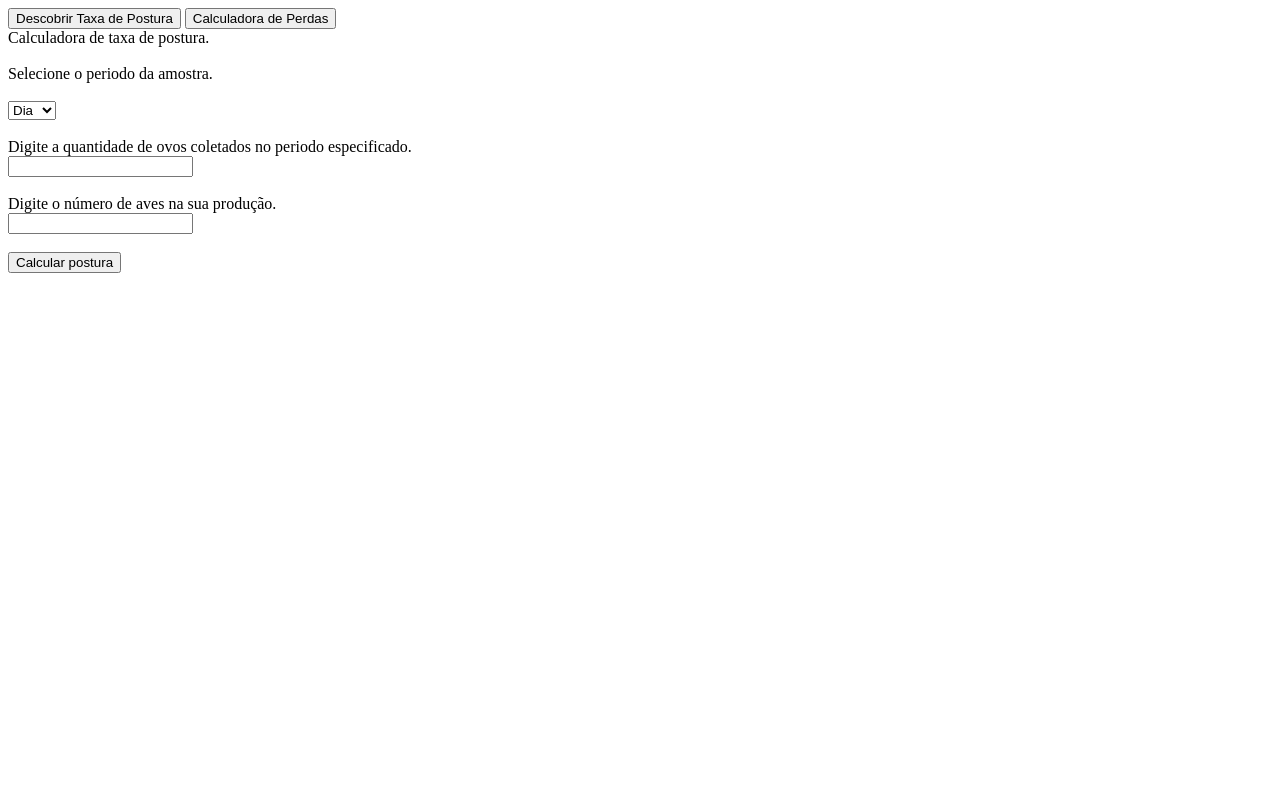
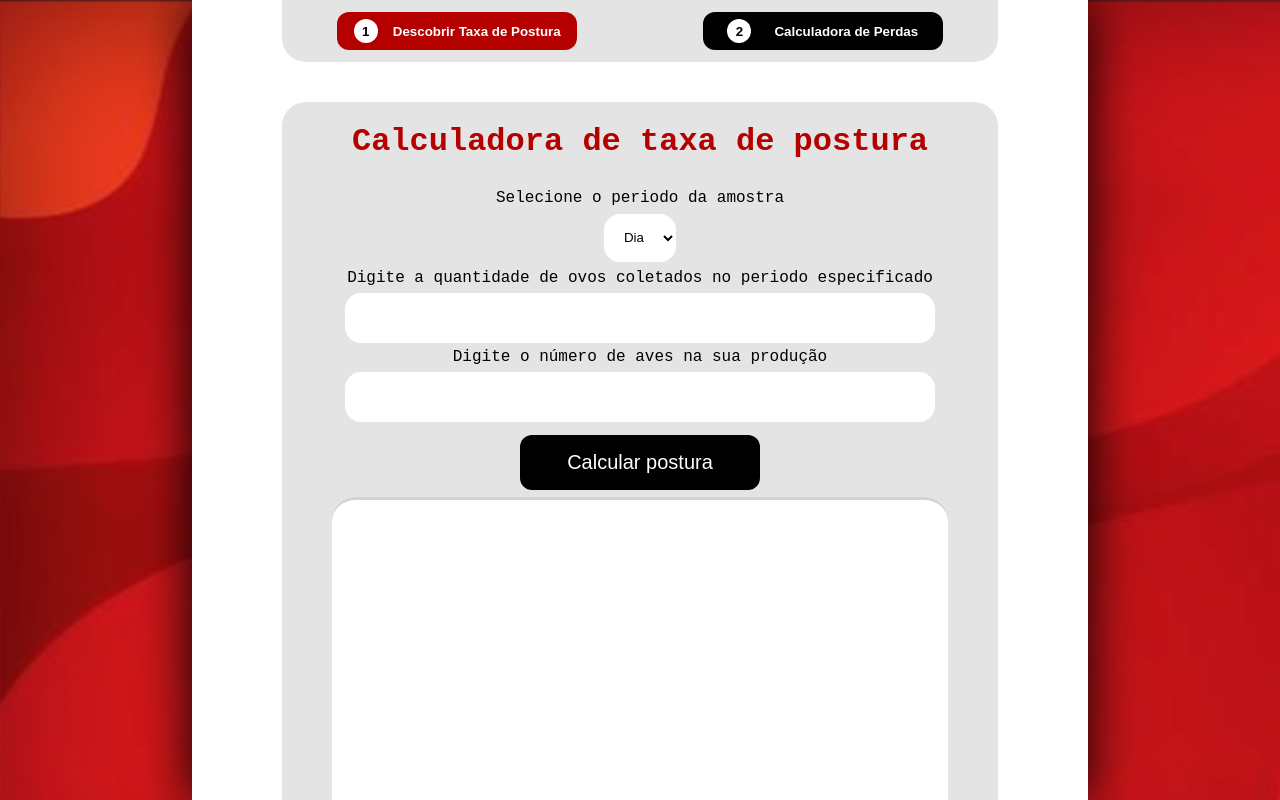
Before and after one commit to Avi-Safe/Grupo, a plain HTML site: page Calculadora Financeira/calculadora.html in a window 1280 px wide. Drawn offline with Linux system fonts and the light colour scheme.

Commit message:
CSS Calculadora

```diff
--- a/Calculadora Financeira/calculadora.html
+++ b/Calculadora Financeira/calculadora.html
@@ -3,26 +3,31 @@
 <head>
     <meta charset="UTF-8">
     <meta name="viewport" content="width=device-width, initial-scale=1.0">
+    <link rel="stylesheet" href="style.css">
     <title>Document</title>
 </head>
 <body>
-    <div id="navbar"><button onclick="gotoPage1()">Descobrir Taxa de Postura</button>
-    <button onclick="gotoPage2()">Calculadora de Perdas</button></div>
-    <div id="conteudo">
-        Calculadora de taxa de postura. <br><br>
-        Selecione o periodo da amostra. <br><br>
+    <div class="main" id="page">
+        <div class="navbar"><button onclick="gotoPage1()" class="atual"><span>1</span> Descobrir Taxa de Postura</button>
+        <button onclick="gotoPage2()"><span>2</span> Calculadora de Perdas</button></div>
+        <div class="conteudo" id="conteudo">
+            <h1>Calculadora de taxa de postura</h1>
+            Selecione o periodo da amostra
             <select name="" id="get_periodo">
                 <option value="1">Dia</option>
                 <option value="2">Mês</option>
                 <option value="3">Ano</option>
-        </select><br><br>
-        Digite a quantidade de ovos coletados no periodo especificado. <br>
-        <input type="text" id="get_ovos"><br><br>
-        Digite o número de aves na sua produção. <br>
-        <input type="text" id="get_ave"><br><br>
+            </select>
+            <div class="entrada">
+                Digite a quantidade de ovos coletados no periodo especificado <br>
+                <input type="number" id="get_ovos">
+                Digite o número de aves na sua produção <br>
+                <input type="number" id="get_ave">
+            </div>
 
-        <button onclick="getPostura()">Calcular postura</button><br><br>
-        <div id="mensagem"></div>
+            <button onclick="getPostura()">Calcular postura</button>
+            <div class="mes_container"><div id="mensagem"></div></div>
+        </div>
     </div>
 
 
@@ -32,36 +37,47 @@
 <script>
 
     function gotoPage1(){
-        conteudo.innerHTML = `
-        Calculadora de taxa de postura. <br><br>
-        Selecione o periodo da amostra. <br><br>
+        page.innerHTML = `
+        <div class="navbar"><button onclick="gotoPage1()" class="atual"><span>1</span> Descobrir Taxa de Postura</button>
+        <button onclick="gotoPage2()"><span>2</span> Calculadora de Perdas</button></div>
+        <div class="conteudo" id="conteudo">
+            <h1>Calculadora de taxa de postura</h1>
+            Selecione o periodo da amostra
             <select name="" id="get_periodo">
                 <option value="1">Dia</option>
                 <option value="2">Mês</option>
                 <option value="3">Ano</option>
-        </select><br><br>
-        Digite a quantidade de ovos coletados no periodo especificado. <br>
-        <input type="text" id="get_ovos"><br><br>
-        Digite o número de aves na sua produção. <br>
-        <input type="text" id="get_ave"><br><br>
+            </select>
+            <div class="entrada">
+                Digite a quantidade de ovos coletados no periodo especificado <br>
+                <input type="number" id="get_ovos">
+                Digite o número de aves na sua produção <br>
+                <input type="number" id="get_ave">
+            </div>
 
-        <button onclick="getPostura()">Calcular postura</button><br><br>
-        <div id="mensagem"></div>`
+            <button onclick="getPostura()">Calcular postura</button>
+            <div class="mes_container"><div id="mensagem"></div></div>
+        </div>`
     }
 
     function gotoPage2(){
-        conteudo.innerHTML = `
-        Calculadora de perdas por estresse climático. <br><br>
-
-        Digite a sua taxa de postura atual. (%)<br>
-        <input type="number" id="get_post"><br><br>
-        Digite o número de aves na sua produção. <br>
-        <input type="number" id="get_ave"><br><br>
-        Digite o preço médio da unidade do ovo. <br>
-        <input type="number" id="get_preco"><br><br>
-
-        <button onclick="getPerda()">Calcular perda</button><br><br>
-        <div id="mensagem"></div>`
+        page.innerHTML = `
+        <div class="navbar"><button onclick="gotoPage1()"><span>1</span> Descobrir Taxa de Postura</button>
+        <button onclick="gotoPage2()" class="atual"><span>2</span> Calculadora de Perdas</button></div>
+        <div class="conteudo" id="conteudo">
+            <h1>Calculadora de perdas por estresse climático</h1>
+            </select>
+            <div class="entrada">
+                Digite a sua taxa de postura atual (%)<br>
+                <input type="number" id="get_post">
+                Digite o número de aves na sua produção <br>
+                <input type="number" id="get_ave">
+                Digite o preço médio da unidade do ovo <br>
+                <input type="number" id="get_preco">
+            </div>
+            <button onclick="getPerda()">Calcular perda</button>
+            <div class="mes_container"><div id="mensagem"></div></div>
+        </div>`
     }
 
     function getPostura() {
@@ -92,9 +108,9 @@
 
         if (resultado < .93) {
 
-            mensagem.innerHTML = `Levando em consideração uma produção de ${aves} galinhas, que produzem ${ovos} ovos em 1 ${periodos[tempo - 1]}, a taxa de postura aproximada é de ≈${resultado.toLocaleString('pt-BR', {style: 'percent'})}`;
+            mensagem.innerHTML = `Levando em consideração uma produção de <span>${aves} galinhas</span>, que <span>produzem ${ovos} ovos em 1 ${periodos[tempo - 1]}</span>, a taxa de postura aproximada é de <span>≈${resultado.toLocaleString('pt-BR', {style: 'percent'})}</span>`;
 
-            mensagem.innerHTML += `<br> Em condições térmicas controladas e postura ideal (≈93%), esta produção pode atingir até ≈${resultadoIdeal.toFixed()} ovos, ou seja, uma diferença de ${diferenca.toFixed(1)}%.`;
+            mensagem.innerHTML += `<br><br> <span>Em condições térmicas controladas e postura ideal</span> (≈93%), esta produção <span>pode atingir até ≈${resultadoIdeal.toFixed()} ovos</span>, ou seja, uma diferença de <span>${diferenca.toFixed(1)}%.</span>`;
 
         } else if (resultado < 1.01){
 
@@ -125,17 +141,17 @@
         if (taxa < .93) {
 
             if (taxa < .75) {
-                mensagem.innerHTML = `Sua produção apresenta uma taxa de postura comparável à <b>situações extremas</b> de estresse climático.</br></br>`;
+                mensagem.innerHTML = `Sua produção apresenta uma taxa de postura comparável à <span><b>situações extremas</b> de estresse climático.</span></br></br>`;
             } else if (taxa < .90){
-                mensagem.innerHTML = `Sua produção apresenta uma taxa de postura comparável à <b>situações amenas</b> de estresse climático.</br></br>`;
+                mensagem.innerHTML = `Sua produção apresenta uma taxa de postura comparável à <span><b>situações amenas</b> de estresse climático.</span></br></br>`;
             } else {
-                mensagem.innerHTML = `Sua produção apresenta uma taxa de postura comparável à situações ideais de controle de temperatura e umidade.</br></br>`;
+                mensagem.innerHTML = `Sua produção apresenta uma taxa de postura comparável à <span>situações ideais de controle de temperatura e umidade.</span></br></br>`;
             }
 
 
             mensagem.innerHTML += `Nos parâmetros atuais a sua produção gera ${lucroAtual.toLocaleString('pt-BR', { style: 'currency', currency: 'BRL' })}/ano. <br>
             Potencial de retorno em cenário de controle ideal: ${lucroIdeal.toLocaleString('pt-BR', { style: 'currency', currency: 'BRL' })}/ano <br><br>
-            <b>Diferença de ganhos devido ao descontrole de umidade e temperatura: ${dif.toLocaleString('pt-BR', { style: 'currency', currency: 'BRL' })}</b>`;
+            <b><span>Diferença de ganhos devido ao descontrole de umidade e temperatura: ${dif.toLocaleString('pt-BR', { style: 'currency', currency: 'BRL' })}</span></b>`;
 
         } else mensagem.innerHTML = `Entrada inválida: a taxa inserida excede o limite fisiológico habitual das aves. `;
 
--- /dev/null
+++ b/Calculadora Financeira/style.css
@@ -0,0 +1,173 @@
+body {
+    font-family: monospace;
+    margin: 0;
+    width: 100%;
+    background-image: url("./3d48a343-92ec-490e-83a3-02fa11e9b996.png");
+    background-repeat: repeat;
+    background-size: 100vh;
+    display: flex;
+    align-items: center;
+    justify-content: center;
+    font-size: 16px;
+}
+.main {
+    margin: 0;
+    width: 70%;
+    height: 100vh;
+    display: flex;
+    flex-direction: column;
+    align-items: center;
+    justify-content: space-between;
+    background-color: white;
+    gap: 5%;
+    box-shadow: 0 4px 50px rgb(0, 0, 0);
+}
+
+
+/*NAVBAR START*/
+.navbar {
+    background-color: rgb(228, 228, 228);
+    width: 80%;
+    height: 8%;
+    display: flex;
+    justify-content: space-around;
+    align-items: center;
+    gap: 2%;
+    border-bottom-left-radius: 3vh;
+    border-bottom-right-radius: 3vh;
+}
+
+button {
+    align-self: center;
+    border-radius: 1.5vh;
+    width: 30vh;
+    height: 60%;
+    border: none;
+    margin: 0 2%;
+    background-color: rgb(0, 0, 0);
+    display: flex;
+    justify-content: space-evenly;
+    align-items: center;
+    gap: 2%;
+    color: white;
+    font-weight: bolder;
+}
+
+.navbar .atual {
+    background-color: #B50000;
+}
+
+.navbar span {
+    color: black;
+    display: flex;
+    height: 3vh;
+    width: 3vh;
+    background-color: white;
+    border-radius: 100%;
+    align-items: center;
+    justify-content: center;
+    border: none;
+}
+
+/*NAVBAR START*/
+/*BODY START*/
+.conteudo {
+    background-color:  rgb(228, 228, 228);
+    width: 80%;
+    height: 90%;
+    text-align: center;
+    display: flex;
+    flex-direction: column;
+    justify-content: flex-start;
+    align-items: center;
+    border-top-right-radius: 3vh;
+    border-top-left-radius: 3vh;
+    gap: 1%;
+}
+
+.conteudo .entrada {
+    text-align: left;
+    display: flex;
+    flex-direction: column;
+    justify-content: start;
+    align-items: center;
+    height: fit-content;
+    width: fit-content;
+
+}
+
+.conteudo select {
+    border: none;
+    outline: none;
+    width: 10%;
+    height: 8%;
+    background-color: rgb(255, 255, 255);
+    border-radius: 2vh;
+    text-align: center;
+    transition: outline 0.2s ease-in-out;
+}
+
+.conteudo select:hover {
+    outline: 4px solid #B50000;
+}
+
+.conteudo select:focus {
+    outline: 2px solid #B50000;
+}
+
+.conteudo button {
+    height: 8vh;
+    font-size: 20px;
+    font-weight: 100;
+    transition: background-color, scale 0.2s ease;
+}
+
+.conteudo button:hover {
+    scale: 1.05;
+    background-color: #B50000;
+}
+
+.conteudo button:active {
+    scale: 1;
+
+}
+
+.conteudo input {
+    border: none;
+    width: 100%;
+    height: 6vh;
+    border-radius: 2vh;
+    margin: 1%;
+    font-size: 30px;
+    text-align: center;
+}
+
+.conteudo input:focus {
+    outline: #B50000 2px solid;
+}
+
+.conteudo h1 {
+    color: #B50000;
+}
+
+.mes_container{
+    display: flex;
+    justify-content: center;
+    align-items: center;
+    width: 80%;
+    height: 50%;
+    background-color: rgb(255, 255, 255);
+    border-top-left-radius: 3vh;
+    border-top-right-radius: 3vh;
+    border-top: 3px solid lightgray;
+    text-align: justify;
+    padding: 0 3%;
+
+}
+
+#mensagem span {
+    font-weight: bolder;
+    color: #B50000;
+}
+
+/*BODY END*/
```
Also changed, not shown: Calculadora Financeira/3d48a343-92ec-490e-83a3-02fa11e9b996.png (added). Lines whose indentation alone changed are shown as unchanged.
